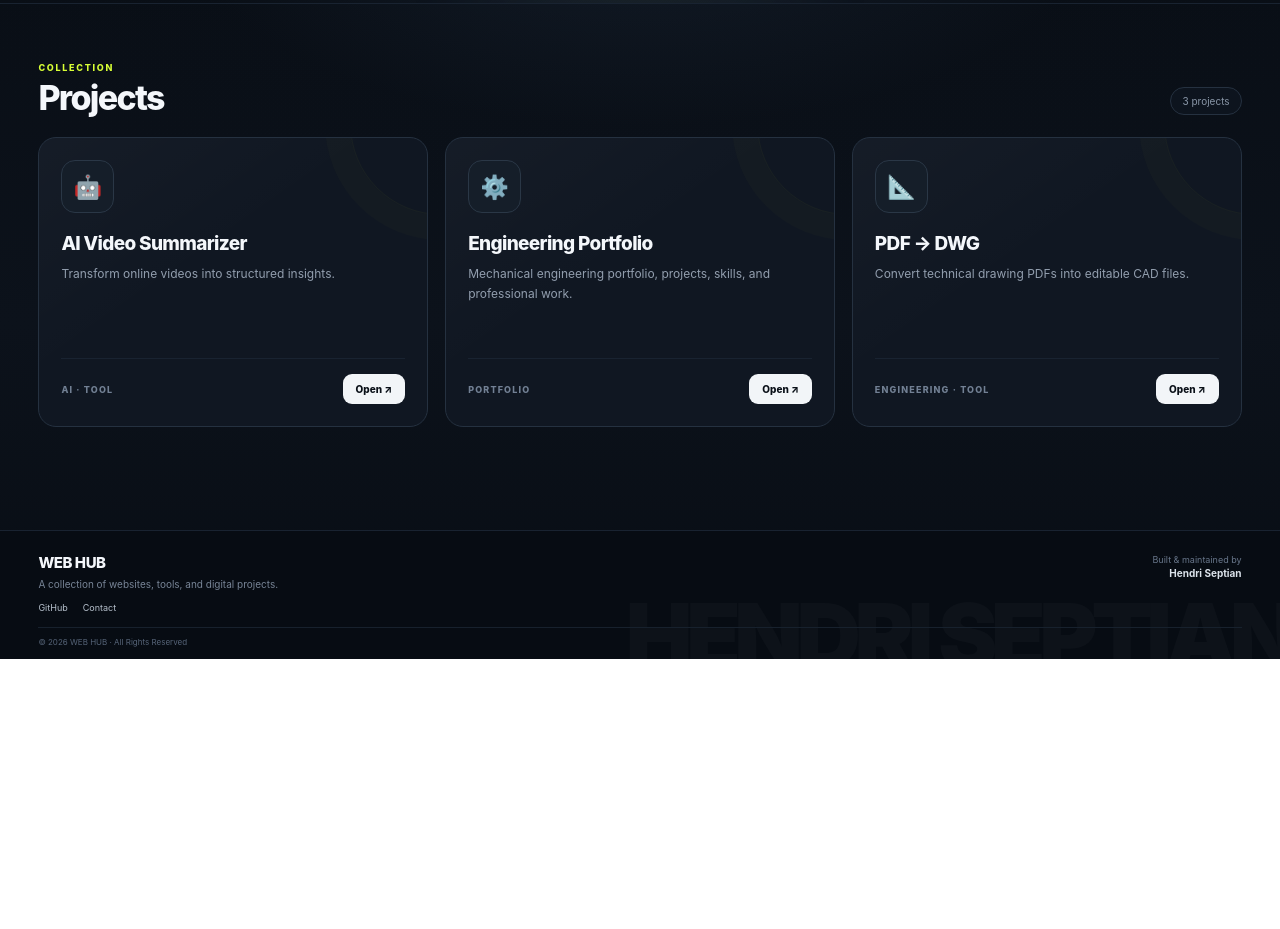
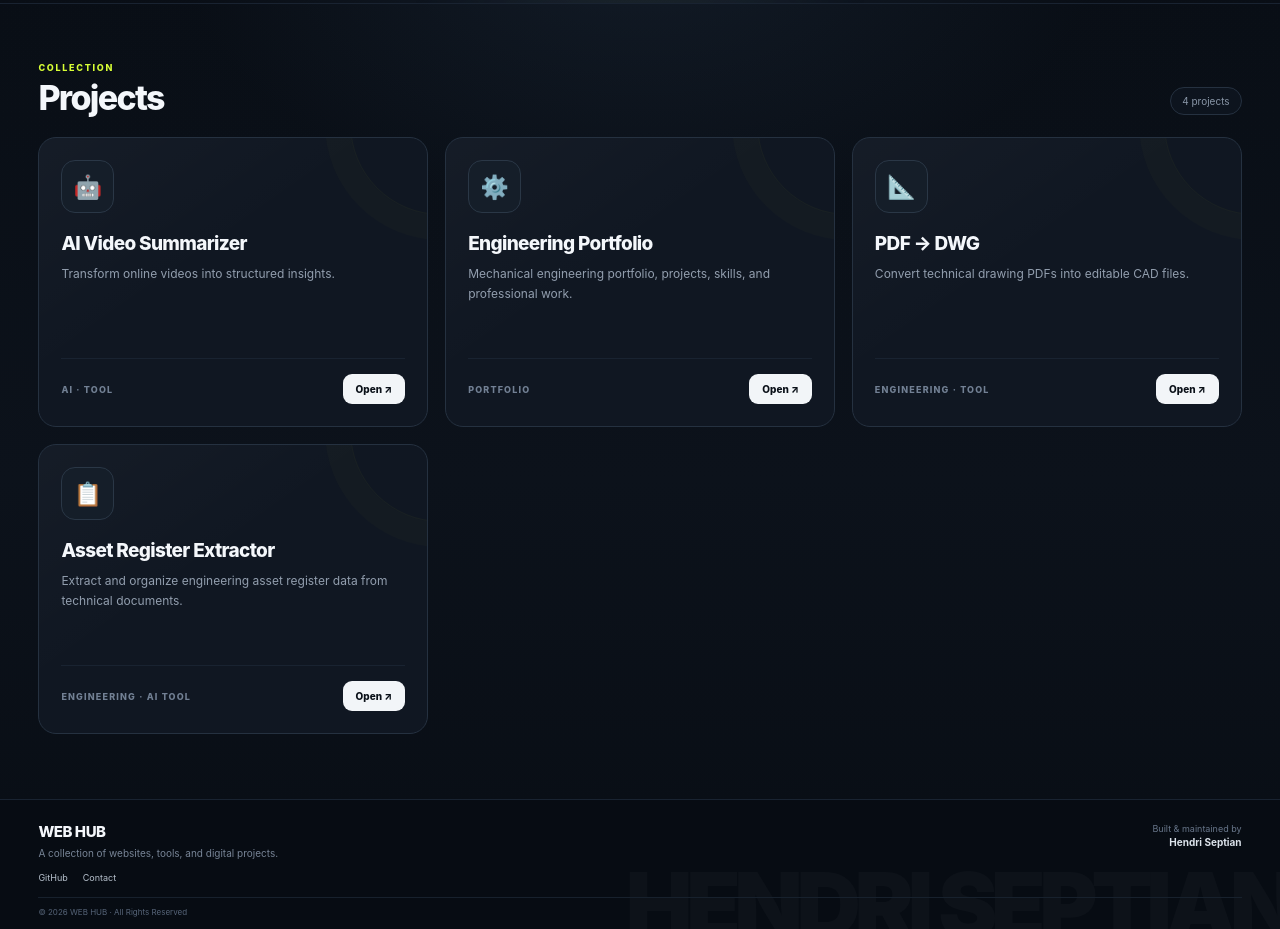
Before and after one commit to hendriseptian/web-hub, a plain HTML site: page index.html in a window 1280 px wide. Shown: the part 141-1070 px from the top of the page. Before the commit the page ends 800 px from the top, so only its background shows below. Drawn offline with Linux system fonts and the light colour scheme.

Commit message:
Update index.html

```diff
--- a/index.html
+++ b/index.html
@@ -679,7 +679,7 @@
       </div>
 
       <div class="project-count" id="projectCount">
-        3 projects
+        4 projects
       </div>
 
     </div>
@@ -782,6 +782,37 @@
         </div>
       </article>
 
+      <!-- ASSET REGISTER EXTRACTOR -->
+      <article
+        class="card"
+        data-search="asset register extractor engineering asset data psv pv datasheet document extraction"
+      >
+        <div>
+          <div class="icon">📋</div>
+
+          <div class="name">
+            Asset Register Extractor
+          </div>
+
+          <div class="desc">
+            Extract and organize engineering asset register data from technical documents.
+          </div>
+        </div>
+
+        <div class="card-bottom">
+          <span class="type">ENGINEERING · AI TOOL</span>
+
+          <a
+            class="open"
+            href="https://hendriseptian.github.io/asset-register-extractor/dashboard.html"
+            target="_blank"
+            rel="noopener"
+          >
+            Open ↗
+          </a>
+        </div>
+      </article>
+
     </section>
 
 
```
